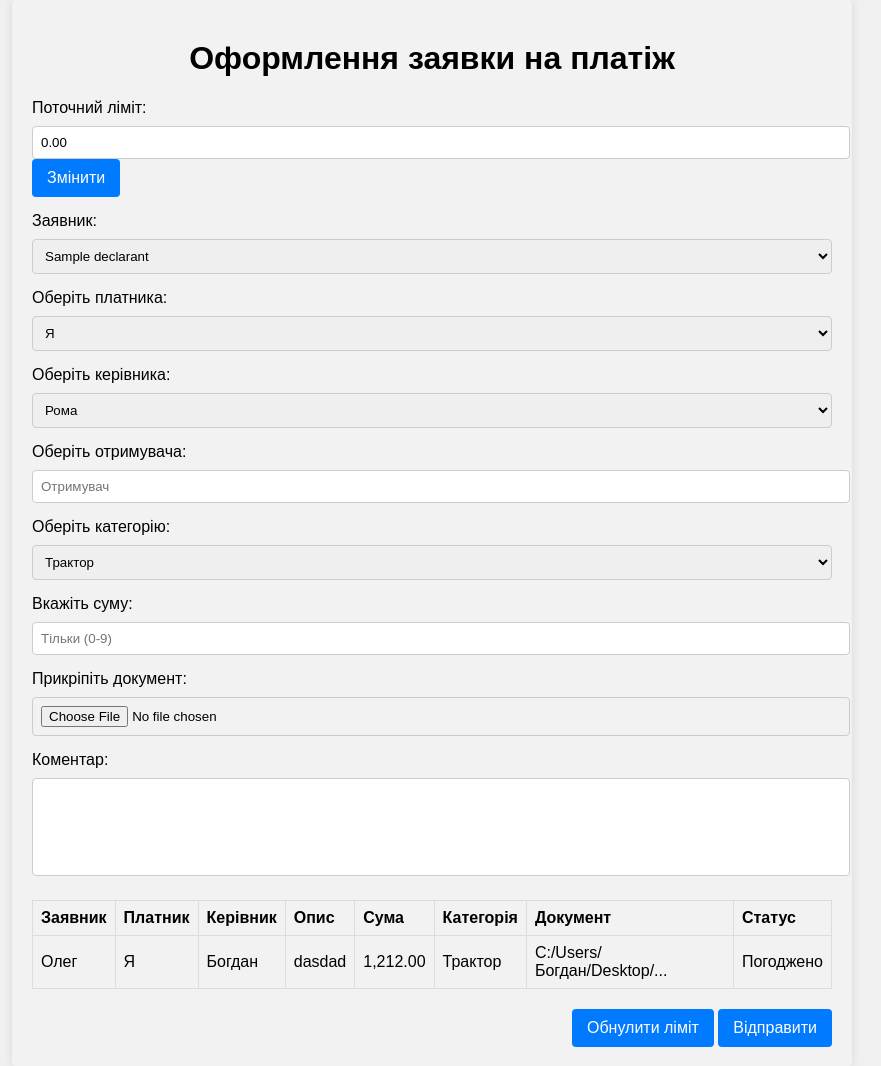
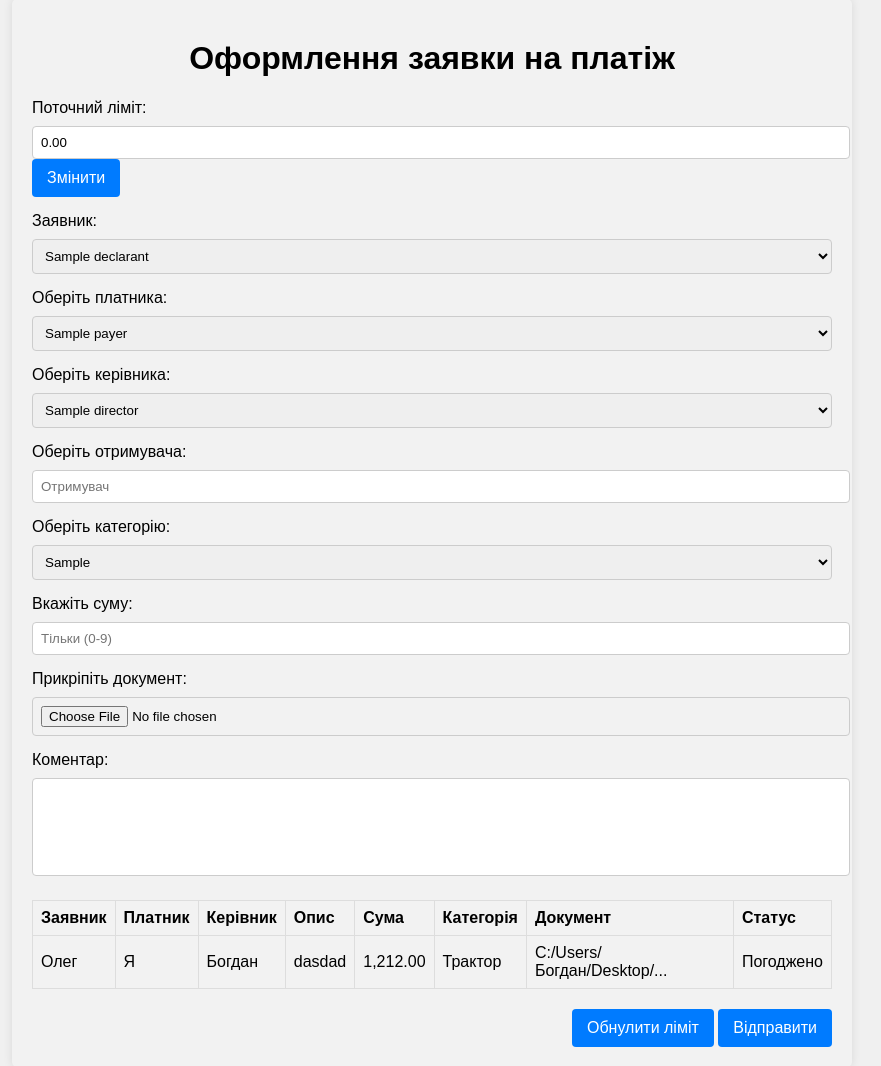
Before and after one commit to Bidya12313/ozp, a Flask app: page / in a window 1280 px wide. Shown: the part 21-1087 px from the top of the page, without its empty margins (208-1089 px from the left). Run offline with Flask 3, Linux system fonts and the light colour scheme; tables that the repository leaves empty hold one stand-in row (values such as "Sample post").

Commit message:
select queries for /

```diff
--- a/app/app.py
+++ b/app/app.py
@@ -8,7 +8,7 @@ app = Flask(__name__)
 
 @app.route('/')
 def main():
-    return render_template('main.html', declarants=get_all_declarants())
+    return render_template('main.html', declarants=get_all_declarants(), payers=get_all_payers(), directors=get_all_directors(), categories=get_all_categories())
 
 
 if __name__ == '__main__':
--- a/app/templates/main.html
+++ b/app/templates/main.html
@@ -31,14 +31,18 @@
         <div class="form-group">
             <label for="payer">Оберіть платника:</label>
             <select id="payer">
-                <option>Я</option>
+                {%for payer in payers%}
+                <option>{{payer}}</option>
+                {%endfor%}
             </select>
         </div>
 
         <div class="form-group">
             <label for="manager">Оберіть керівника:</label>
             <select id="manager">
-                <option>Рома</option>
+                {%for director in directors%}
+                <option>{{director}}</option>
+                {%endfor%}
             </select>
         </div>
 
@@ -50,7 +54,9 @@
         <div class="form-group">
             <label for="category">Оберіть категорію:</label>
             <select id="category">
-                <option>Трактор</option>
+                {%for category in categories%}
+                <option>{{category}}</option>
+                {%endfor%}
             </select>
         </div>
 
--- a/database/config.py
+++ b/database/config.py
@@ -2,7 +2,7 @@ from dotenv import dotenv_values
 
 
 config = {
-    **dotenv_values('.env.example')
+    **dotenv_values('.env')
 }
 
 
--- a/database/engine.py
+++ b/database/engine.py
@@ -1,7 +1,7 @@
 from sqlalchemy import create_engine
 from sqlalchemy.orm import sessionmaker, DeclarativeBase
 
-from config import db_url
+from .config import db_url
 
 
 db_engine = create_engine(
--- a/database/models.py
+++ b/database/models.py
@@ -1,6 +1,6 @@
 from sqlalchemy.orm import Mapped, mapped_column
 
-from engine import Base
+from .engine import Base
 
 
 class Declarants(Base):
--- a/database/queries.py
+++ b/database/queries.py
@@ -1,6 +1,6 @@
 from sqlalchemy import select, insert
 
-from engine import session_factory
+from .engine import session_factory
 from .models import Base, Declarants, Payers, Directors, Categories, Banks
 
 
```
Also changed, not shown: 2 other files.
